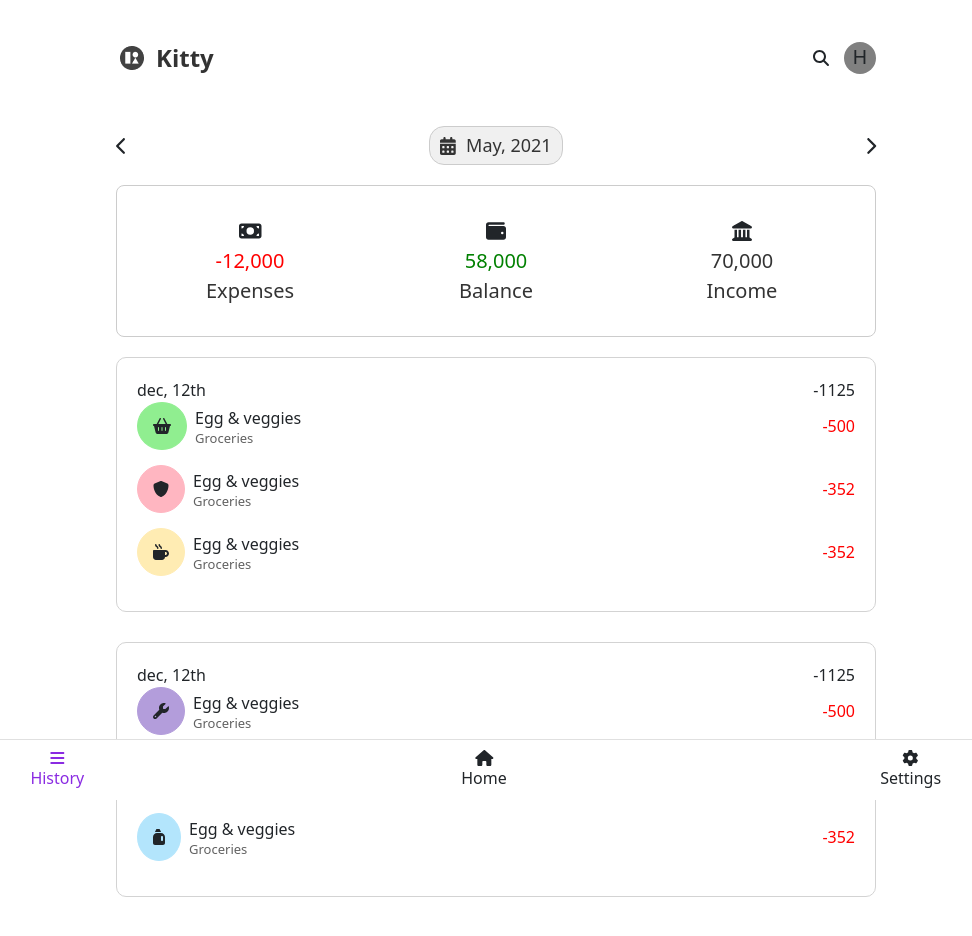
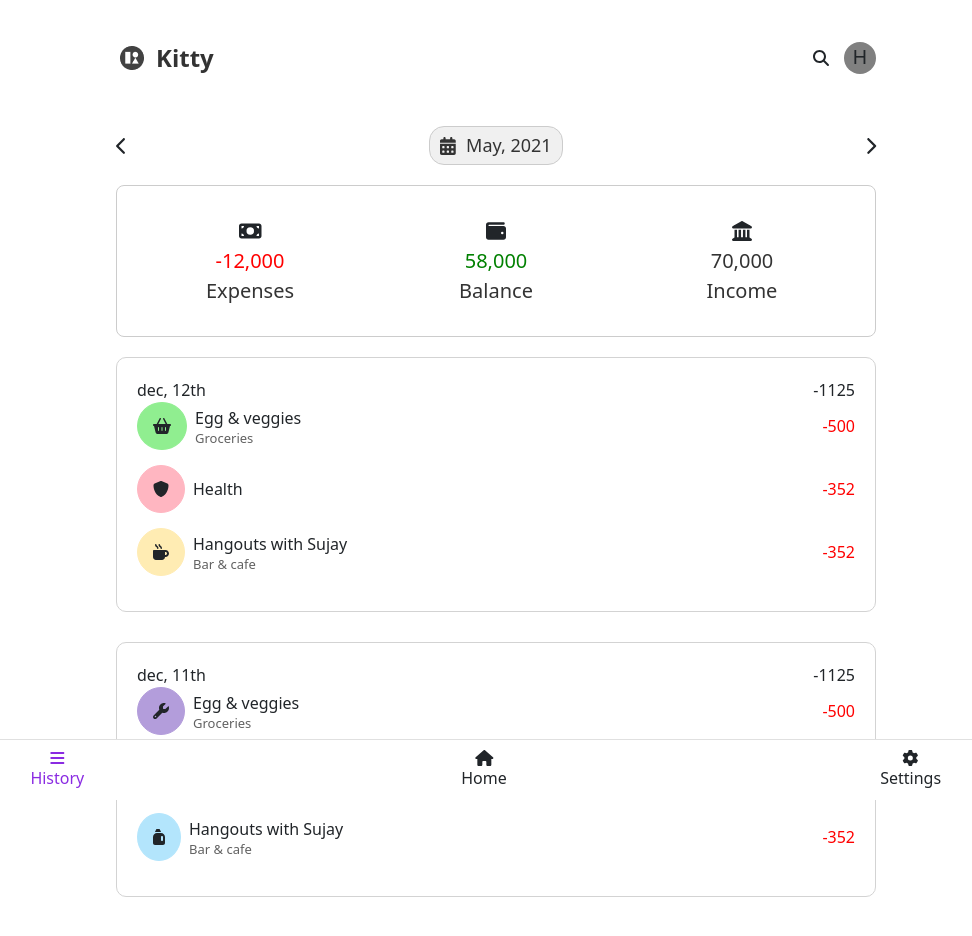
Before and after one commit to Yaroslav583/my_finance_app, a Vue app: page / in a window 1280 px wide. Both pictures are taken after a click on the element "History". Shown: the top 936 px of the page, without its empty margins (144-1116 px from the left). Built offline with nearby package versions, Linux system fonts and the light colour scheme.

Commit message:
Fixed errors with color and text

```diff
--- a/src/assets/_categories.scss
+++ b/src/assets/_categories.scss
@@ -4,6 +4,10 @@
   align-items: center;
   text-align: center;
   margin-top: 35px;
+
+  .green{
+    color: #00897B;
+  }
 
   .briefcase {
     border: 1px solid lightgreen;
--- a/src/components/history/HistoryIndex.vue
+++ b/src/components/history/HistoryIndex.vue
@@ -23,14 +23,14 @@
         <div class="shopping">
           <div class="icon-and-text">
             <font-awesome-icon class="me-2 gift" icon="shield"/>
-            <div class="subtext"> Egg & veggies <p>Groceries</p></div>
+            <div class="subtext"> Health </div>
           </div>
           <p class="amount"> -352</p>
         </div>
         <div class="shopping">
           <div class="icon-and-text">
             <font-awesome-icon class="me-2 chart" icon="mug-hot"/>
-            <div class="subtext"> Egg & veggies <p>Groceries</p></div>
+            <div class="subtext"> Hangouts with Sujay <p>Bar & cafe</p></div>
           </div>
           <p class="amount"> -352</p>
         </div>
@@ -38,7 +38,7 @@
     </div>
     <div class="cont">
       <div class="day">
-        <p>dec, 12th</p>
+        <p>dec, 11th</p>
         <p>-1125</p>
 
       </div>
@@ -55,14 +55,14 @@
         <div class="shopping">
           <div class="icon-and-text">
             <font-awesome-icon class="me-2 gift" icon="shield"/>
-            <div class="subtext"> Egg & veggies <p>Groceries</p></div>
+            <div class="subtext"> Medicine for John <p>Health</p></div>
           </div>
           <p class="amount"> -352</p>
         </div>
         <div class="shopping">
           <div class="icon-and-text">
             <font-awesome-icon class="me-2 jug" icon="jug-detergent"/>
-            <div class="subtext"> Egg & veggies <p>Groceries</p></div>
+            <div class="subtext"> Hangouts with Sujay<p>Bar & cafe</p></div>
           </div>
           <p class="amount"> -352</p>
         </div>
--- a/src/components/home/HomeIndex.vue
+++ b/src/components/home/HomeIndex.vue
@@ -7,19 +7,19 @@
     <div>
       <p>Salary</p>
       <font-awesome-icon class="briefcase" icon="basket-shopping"/>
-      <p>500</p>
+      <p class="green">500</p>
     </div>
 
     <div>
       <p>Bonuses</p>
       <font-awesome-icon class="gift" icon="shield"/>
-      <p>500</p>
+      <p class="green">500</p>
     </div>
 
     <div>
       <p>Investing</p>
       <font-awesome-icon class="chart" icon="mug-hot"/>
-      <p>500</p>
+      <p class="green">500</p>
     </div>
   </div>
 </div>
```
